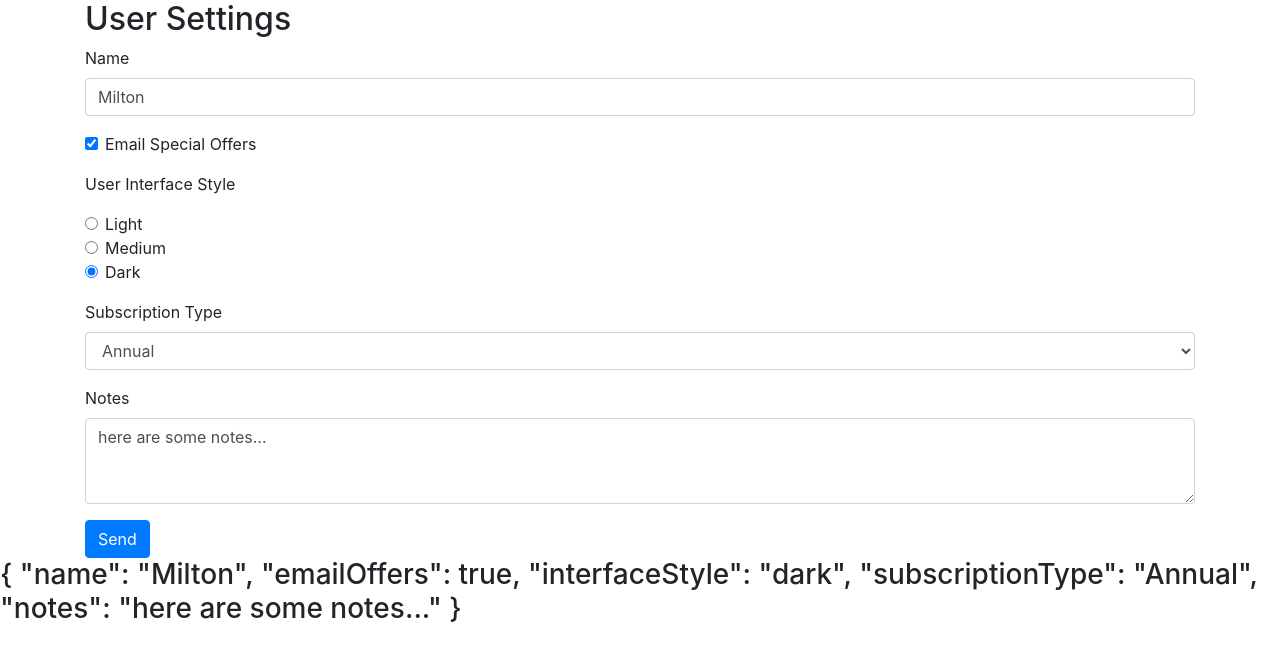
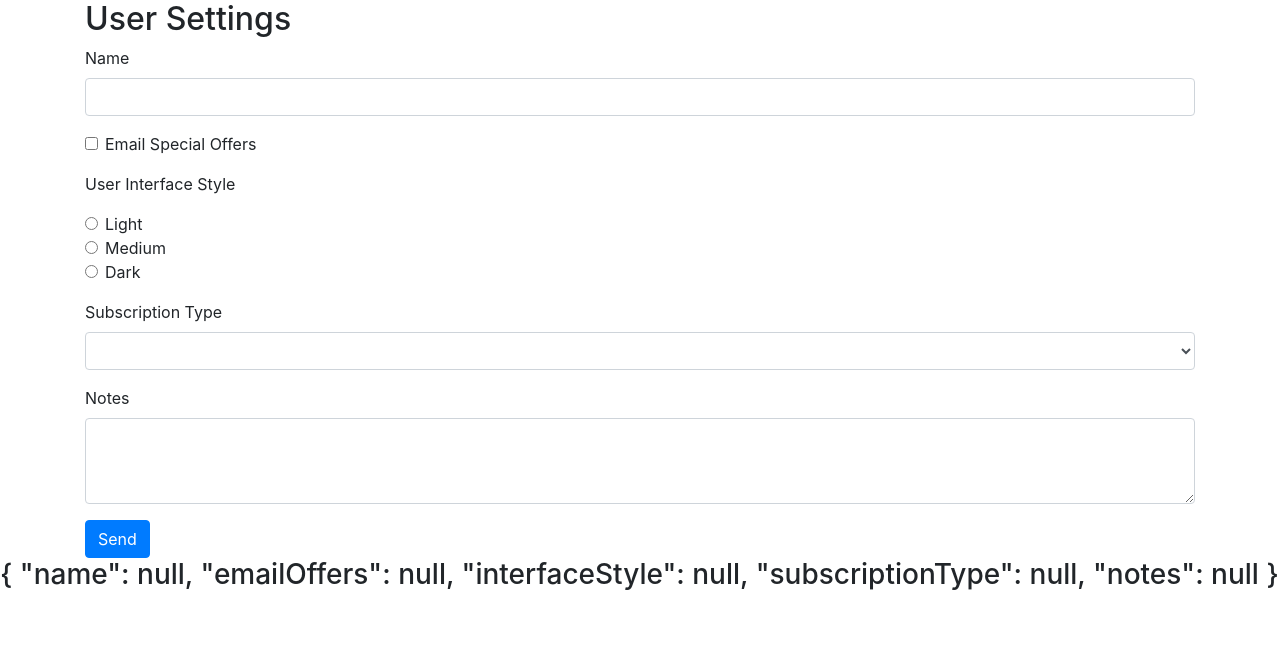
Before and after one commit to patriciarrsilva/Angular-Forms, an Angular app: page / in a window 1280 px wide. Shown: the top 660 px of the page. Built offline with nearby package versions, Linux system fonts and the light colour scheme.

Commit message:
Submitting Forms

```diff
--- a/src/app/user-settings-form/user-settings-form.component.css
+++ b/src/app/user-settings-form/user-settings-form.component.css
@@ -1,3 +1,3 @@
-.ng-invalid:not(form).ng-touched {
+.field-error {
   border: 1px solid red;
 }
--- a/src/app/user-settings-form/user-settings-form.component.html
+++ b/src/app/user-settings-form/user-settings-form.component.html
@@ -2,7 +2,7 @@
     <h2>User Settings</h2>
 
     <form #form="ngForm"
-          ngNativeValidate>
+          (ngSubmit)="onSubmit(form)">
         <div class="form-group">
             <label for="name">Name</label>
             <input id="name"
@@ -10,8 +10,9 @@
                    class="form-control"
                    [(ngModel)]="userSettings.name"
                    required
-                   #nameField="ngModel" />
-            <div [hidden]="nameField.valid || nameField.untouched"
+                   #nameField="ngModel"
+                   [class.field-error]="form.submitted && nameField.invalid" />
+            <div [hidden]="!form.submitted || nameField.valid"
                  class="alert alert-danger">Enter a name</div>
         </div>
 
--- a/src/app/user-settings-form/user-settings-form.component.ts
+++ b/src/app/user-settings-form/user-settings-form.component.ts
@@ -1,5 +1,6 @@
 import { Component, OnInit } from '@angular/core';
 import { UserSettings } from '../data/user-settings';
+import { NgForm } from '@angular/forms';
 
 @Component({
   selector: 'app-user-settings-form',
@@ -9,11 +10,11 @@ import { UserSettings } from '../data/user-settings';
 export class UserSettingsFormComponent implements OnInit {
 
   originalUserSettings: UserSettings = {
-    name: 'Milton',
-    emailOffers: true,
-    interfaceStyle: 'dark',
-    subscriptionType: 'Annual',
-    notes: 'here are some notes...'
+    name: null,
+    emailOffers: null,
+    interfaceStyle: null,
+    subscriptionType: null,
+    notes: null
   };
 
   userSettings: UserSettings = { ...this.originalUserSettings };
@@ -23,4 +24,7 @@ export class UserSettingsFormComponent implements OnInit {
   ngOnInit() {
   }
 
+  onSubmit(form: NgForm) {
+    console.log('in onSubmit: ', form.valid);
+  }
 }
```
